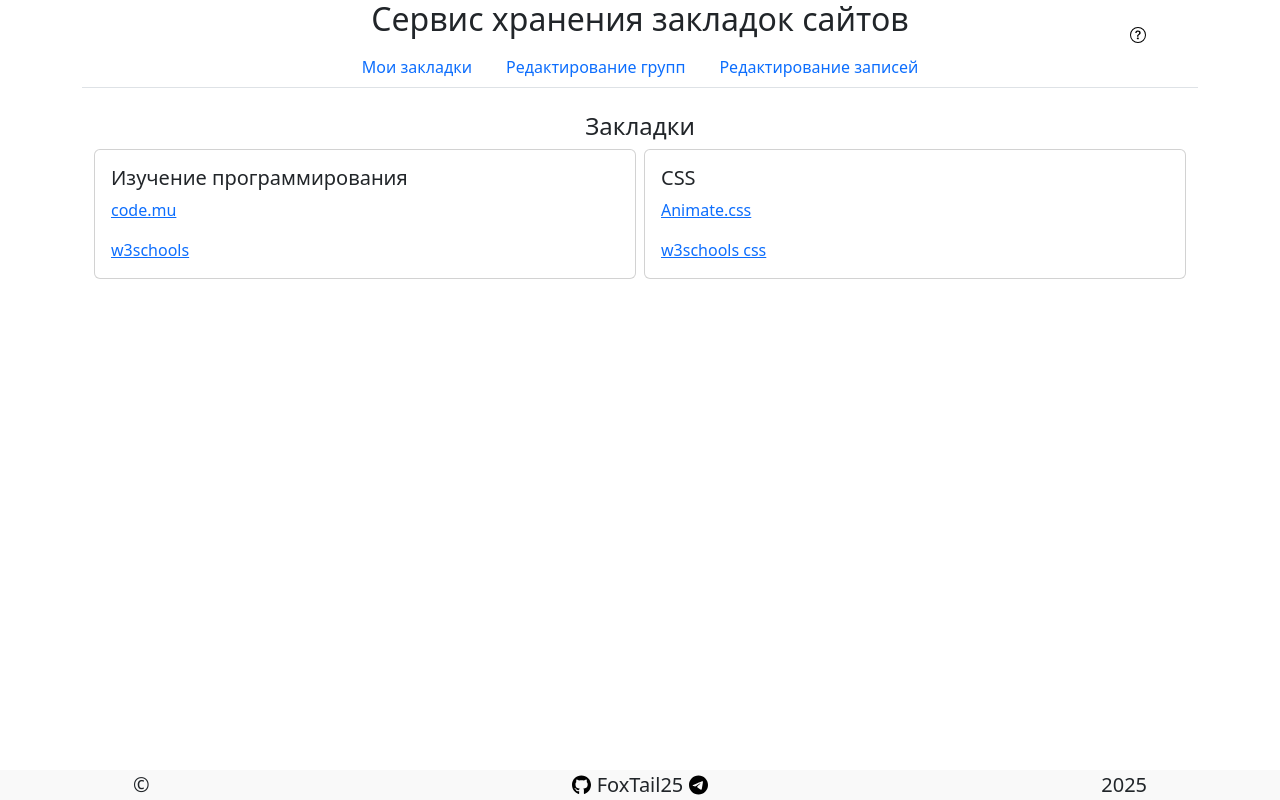
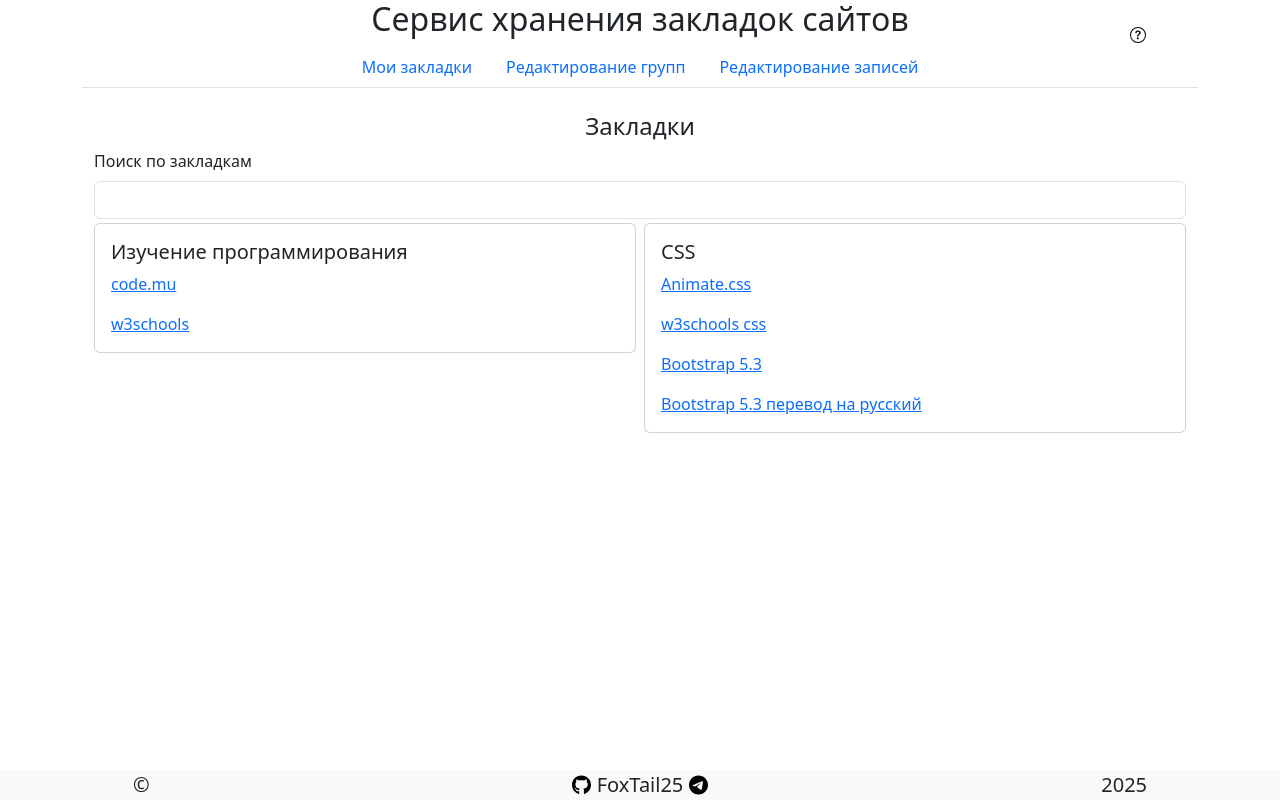
Before and after one commit to FoxTail25/code_mu_proj_bookmark_storage_service, a Vue app: page / in a window 1280 px wide. Built offline with nearby package versions, Linux system fonts and the light colour scheme.

Commit message:
Сделал простой поиск по закладкам

```diff
--- a/src/App.vue
+++ b/src/App.vue
@@ -27,7 +27,6 @@ store.setFirstData();
         </RouterLink>
       </li>
     </ul>
-
     <RouterView />
   </div>
 
--- a/src/util/defaultBookmarks.js
+++ b/src/util/defaultBookmarks.js
@@ -11,7 +11,7 @@ export const defaultBookmarksArr = [
 				linkOrder: 0,
 				name: 'code.mu',
 				link: 'https://code.mu/ru/',
-				description: 'Лучший сайт по изучению программирования',
+				description: 'Лучший сайт по изучению программированию',
 				edit: false,
 			},
 			{
@@ -19,7 +19,7 @@ export const defaultBookmarksArr = [
 				linkOrder: 1,
 				name: 'w3schools',
 				link: 'https://www.w3schools.com/',
-				description: 'не плохой сайт по изучению программирования',
+				description: 'не плохой сайт по изучению программированию',
 				edit: false,
 			},
 		]
@@ -46,6 +46,22 @@ export const defaultBookmarksArr = [
 				description: 'Хороший справочник по css',
 				edit: false,
 			},
+			{
+				id: '-FzflpDLCVh5aHXsnqKA2',
+				linkOrder: 1,
+				name: 'Bootstrap 5.3',
+				link: 'https://getbootstrap.com/docs/5.3/getting-started/introduction/',
+				description: 'Bootstrap 5.3 introduction',
+				edit: false,
+			},
+			{
+				id: '-FzflpDLCVh5aHXsnqKA3',
+				linkOrder: 1,
+				name: 'Bootstrap 5.3 перевод на русский',
+				link: 'https://getbootstrap.su/docs/5.3/getting-started/introduction/',
+				description: 'Bootstrap 5.3 перевод на русский',
+				edit: false,
+			},
 		]
 	},
 ];
--- a/src/views/HomeView.vue
+++ b/src/views/HomeView.vue
@@ -11,12 +11,33 @@ export default {
   data() {
     return {
       bookmarks: [],
+      searchString: '',
+      searchingArr: [],
     }
   },
   computed: {
     getOrder() {
       let sortedBookmarks = this.bookmarks.sort((a, b) => a.section_order - b.section_order);
       return sortedBookmarks
+    },
+    search() {
+      console.log(this.searchString);
+      let arr = this.bookmarks.reduce((acc, obj) => {
+        let arrLinks = obj.bookmarksList;
+        arrLinks.forEach(element => {
+          acc.push(element)
+        });
+        return acc
+      }, [])
+      // console.log(arr)
+      this.searchingArr = arr.filter(el => (el.link.includes(this.searchString) || el.name.includes(this.searchString) || el.description.includes(this.searchString)))
+      console.log(this.searchingArr)
+    },
+    searchAnswerVisible() {
+      console.log(this.searchingArr.length)
+      return this.searchingArr.length > 0 && this.searchString != ""
+        ? true
+        : false
     }
   },
   methods: {
@@ -39,6 +60,21 @@ export default {
 
   <main class="container">
 
+
+    <label for="searcher" class="form-label">Поиск по закладкам</label>
+    <input type="search" id="searcher" class="form-control mb-1" v-model="searchString" @input="search">
+    <div v-if="searchAnswerVisible" class="row">
+      <div class="col-12">
+
+        <p>есть {{ searchingArr.length }} {{ searchingArr.length > 1 ? "записи" : "запись" }}</p>
+        <div v-for="elem in searchingArr" key="elem.id" class="mb-4">
+          <a :href="elem.link" target="_blank" :title="elem.description">
+            <!-- <img :src="getFav(item.link)" alt="favicon" width="16px" height="16px" class="p-6"> -->
+            {{ elem.name }}
+          </a>
+        </div>
+      </div>
+    </div>
     <div class="row g-2">
       <div v-for="elem in getOrder" :key="elem.id" class="col-12 col-md-6">
         <div class="card">
```
Also changed, not shown: 5 other files (tests, documents, lock files or other folders).
